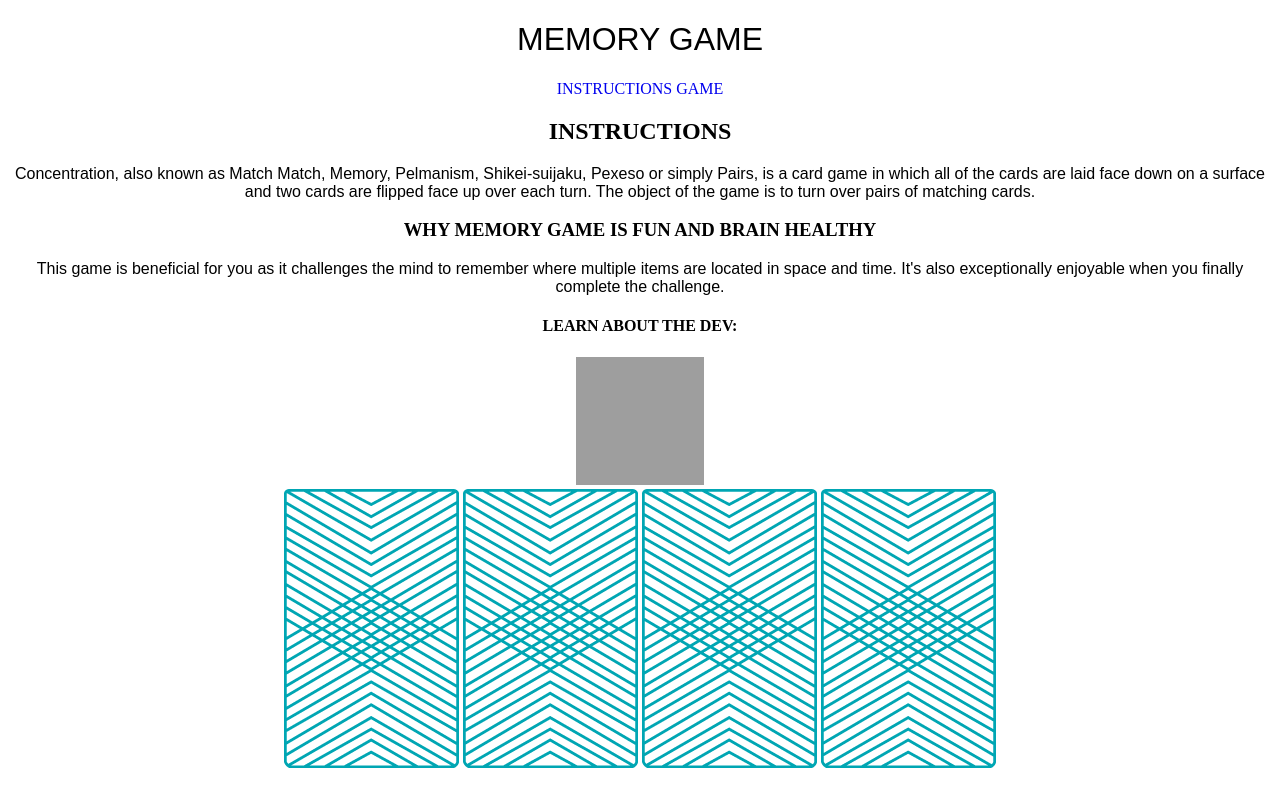
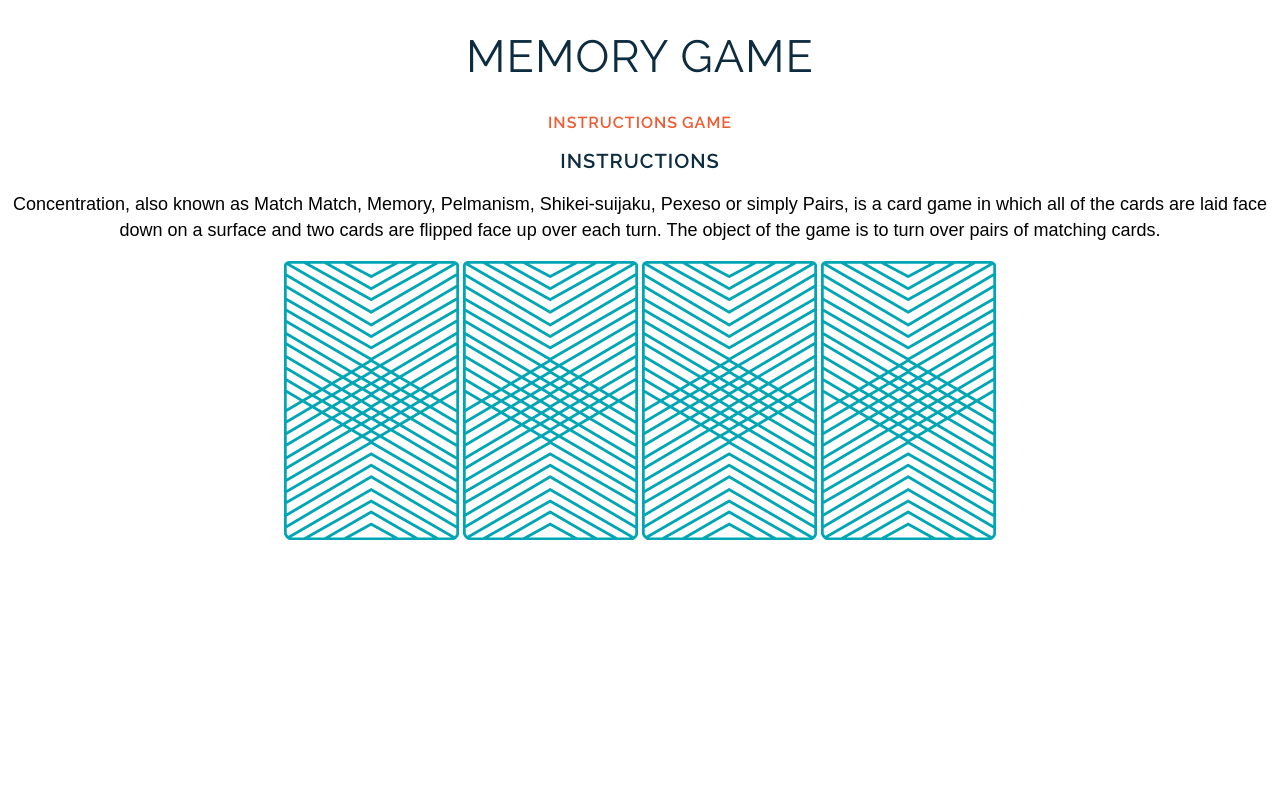
Before and after one commit to Jordan-Morales/wdi-fundamentals-memorygame, a plain HTML site: page memory_game/index.html in a window 1280 px wide. Drawn offline with Linux system fonts and the light colour scheme; grey boxes are pictures that could not be loaded; a script that the page names is missing; a web font is replaced by a local one.

Commit message:
Additonal modifications to css and index

```diff
--- a/memory_game/css/style.css
+++ b/memory_game/css/style.css
@@ -1,10 +1,24 @@
 h1 {
-font-family: "Droid Serif", sans-serif;
-font-weight: 400;
+	font-family: Raleway;
+	font-weight: 400;
+	color: #0D2C40;
+	letter-spacing: 1px;
+	font-size: 45px;
 }
 
+h2 {
+	font-family: Raleway;
+	font-weight: 600;
+	color: #0D2C40;
+	letter-spacing: 1px;
+	font-size: 20px;
+}
+
+
 p {
-font-family: "Droid Serif", sans-serif;
+	font-family: "Droid Serif", sans-serif;
+	line-height: 26px;
+	font-size: 18px;
 }
 
 body {
@@ -18,4 +32,9 @@ h1, h2, h3, h4 {
 a:link, a:visited {
 	text-transform: uppercase;
 	text-decoration: none;
+	font-family: Raleway;
+	color: #F15B31;
+	letter-spacing: 1px;
+	font-weight: 600;
+	font-size: 16px;
 }
--- a/memory_game/index.html
+++ b/memory_game/index.html
@@ -21,16 +21,6 @@
 	<P>
 	Concentration, also known as Match Match, Memory, Pelmanism, Shikei-suijaku, Pexeso or simply Pairs, is a card game in which all of the cards are laid face down on a surface and two cards are flipped face up over each turn. The object of the game is to turn over pairs of matching cards.
 	</p>
-	<h3>Why Memory Game is Fun and Brain Healthy</h3>
-	<p>
-	This game is beneficial for you as it challenges the mind to remember where multiple items are located in space and time. It's also exceptionally enjoyable when you finally complete the challenge.
-	</p>
-
-
-	<h4>Learn about the Dev:</h4>
-	<a href="https://github.com/Jordan-Morales">
-	<img src="https://i.imgur.com/vPoqo0v.png" alt="github logo" height="128" width="128">
-</a>
 
 	<div>
 	<img src="images/back.png" alt="Queen of Diamonds">
@@ -38,6 +28,7 @@
 	<img src="images/back.png" alt="King of Diamonds">
 	<img src="images/back.png" alt="King of Hearts">
 	</div>
+
   <script src="js/scripts.js"></script>
 </body>
 </html>
```
